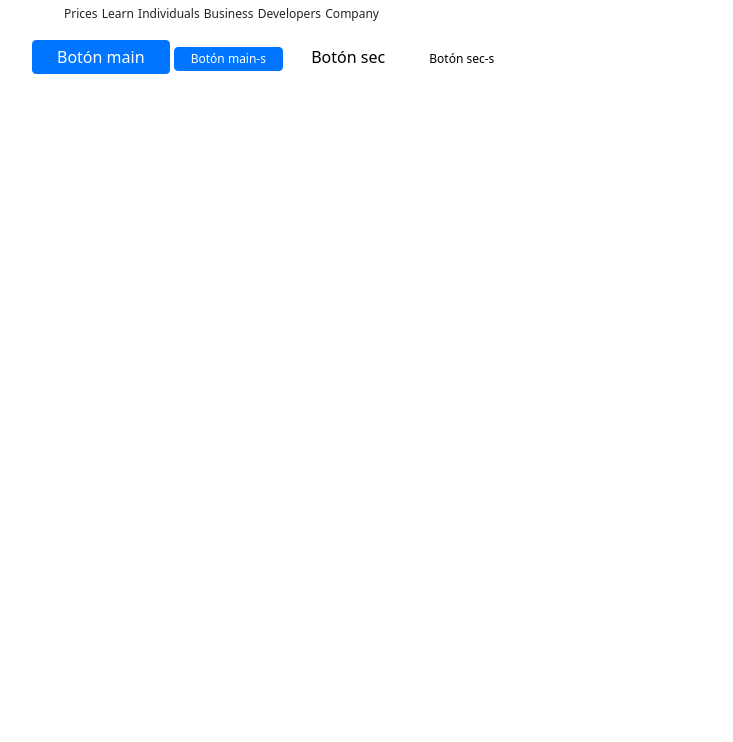
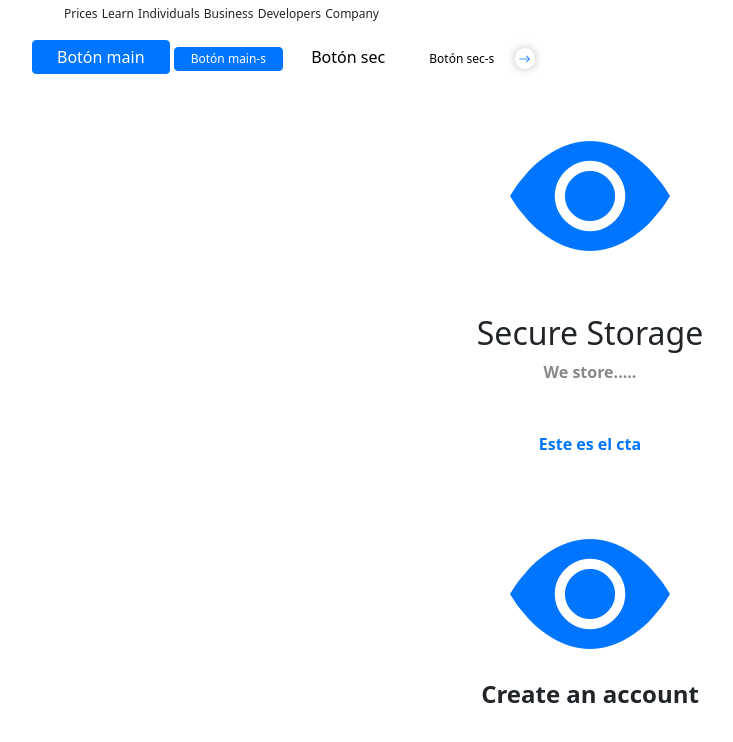
Before and after one commit to Fiolaveglia/Coinbase, a website: page html/index.html in a window 1280 px wide. Shown: the whole page, without its empty margins (50-783 px from the left). Drawn offline with nearby package versions, Linux system fonts and the light colour scheme.

Commit message:
Creación de componentes

```diff
--- a/html/index.html
+++ b/html/index.html
@@ -26,6 +26,23 @@
         <button class="btn-sec">Botón sec</button>
         <button class="btn-sec-s">Botón sec-s</button>
 
+        <span class="icon-sm">
+            <i class="bi bi-arrow-right"></i>
+        </span>
+
+        <div class="feature">
+            <i class="bi bi-eye-fill icon"></i>
+            <div class="description">
+                <h3 class="title">Secure Storage</h3>
+                <p class="text">We store.....</p>
+                <p class="cta">Este es el cta</p>
+            </div>
+        </div>
+
+        <div class="icon-desc">
+            <i class="bi bi-eye-fill icon"></i>
+            <h3 class="title">Create an account</h3>
+        </div>
     </div>
 
 
--- a/scss/_components.scss
+++ b/scss/_components.scss
@@ -13,7 +13,6 @@
 }
 
 $color-main: #0075FF;
-
 
 .btn-main {
     @include btn-base();
@@ -53,3 +52,59 @@ $color-main: #0075FF;
         display: inline;
     }
 }
+.icon-sm {
+    i {
+        font-size: 0.75rem;
+        padding: 0.1rem 0.25rem;
+        color: $color-main;
+        border-radius: 50%;
+        box-shadow: 0 0 10px #00000040;
+        -webkit-border-radius: 50%;
+        -moz-border-radius: 50%;
+        -ms-border-radius: 50%;
+        -o-border-radius: 50%;
+    }
+}
+.feature {
+    display: flex;
+    flex-direction: column;
+    .icon {
+        color: $color-main;
+        font-size: 10rem;
+        text-align: center;
+    }
+    .description {
+        .title {
+            font-size: 2rem;
+            text-align: center;
+        }
+        .text {
+            color: #888;
+            font-weight: 600;
+            text-align: center;
+        }
+    }
+    .cta {
+        color: $color-main;
+        font-weight: 600;
+        margin-top: 3rem;
+        text-align: center;
+
+    }
+}
+.icon-desc {
+    display: flex;
+    flex-direction: column;
+    align-items: center;
+    justify-content: center;
+    .icon {
+        padding: 0;
+        color: $color-main;
+        font-size: 10rem;
+    }
+    .title {
+        margin-top: -2rem;
+        font-size: 1.5rem;
+        font-weight: 600;
+    }
+}
```
Also changed, not shown: css/style.css, 1 other file.
